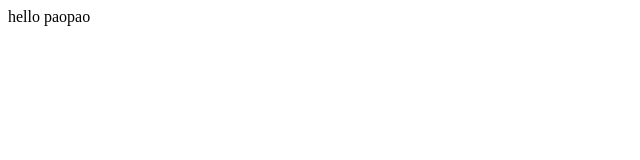
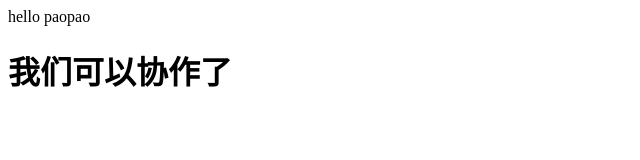
Before and after one commit to ywdandhy/yongxinxiu, a plain HTML site: page yongxinxiu/src/main/webapp/WEB-INF/staticPage/index.html in a window 1280 px wide. Shown: the whole page, without its empty margins (0-640 px from the left). Drawn offline with Linux system fonts and the light colour scheme.

Commit message:
新增测试能否合并

```diff
--- a/yongxinxiu/src/main/webapp/WEB-INF/staticPage/index.html
+++ b/yongxinxiu/src/main/webapp/WEB-INF/staticPage/index.html
@@ -6,5 +6,6 @@
 </head>
 <body>
     hello paopao
+    <h1>我们可以协作了</h1>
 </body>
 </html>
```
